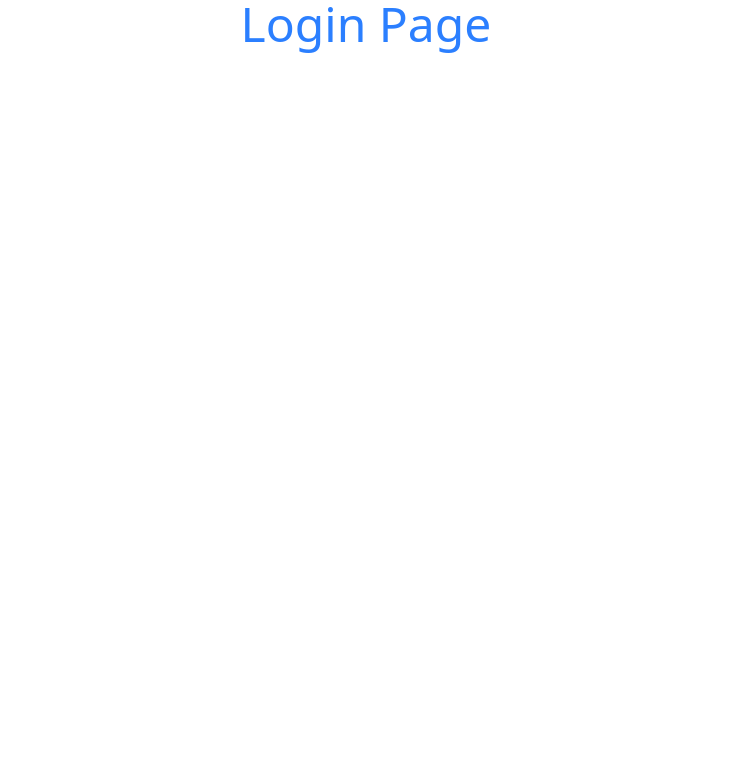
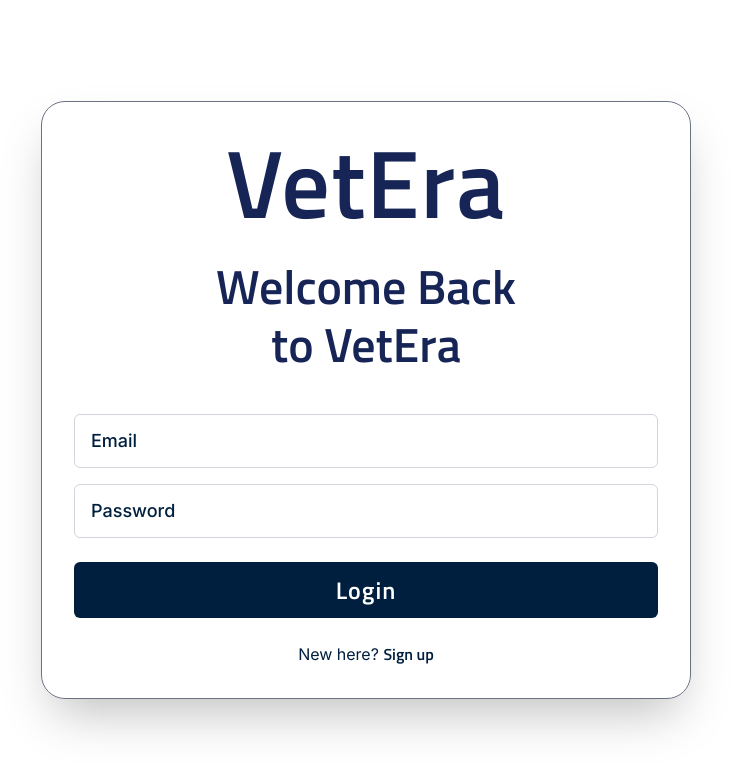
Before and after one commit to tarunmalik330/vet-era-new, a Next.js app: page /login in a window 1280 px wide. Shown: the top 772 px of the page, without its empty margins (274-1005 px from the left). Built offline with nearby package versions, Linux system fonts and the light colour scheme.

Commit message:
implement login page with custom input fields and styling

```diff
--- a/src/app/globals.css
+++ b/src/app/globals.css
@@ -1,3 +1,4 @@
+@import url("https://fonts.googleapis.com/css2?family=Inter:ital,opsz,wght@0,14..32,100..900;1,14..32,100..900&family=Titillium+Web:ital,wght@0,200;0,300;0,400;0,600;0,700;0,900;1,200;1,300;1,400;1,600;1,700&display=swap");
 @import "tailwindcss";
 
 @theme {
@@ -10,9 +11,16 @@
   --color-black-800: #383838;
   --color-black-900: #1e1e1e;
   --color-dark-black: #181725;
+  --color-dark-blue: #001f3f;
   --color-red: #fc3030;
   --color-orange: #ec6d1d;
   --color-off-white: #f3f3f3;
   --leading-100: 100%;
   --text-13: 13px;
 }
+body {
+  font-family: "Inter", sans-serif;
+}
+.font-titillium {
+  font-family: "Titillium Web", sans-serif;
+}
--- a/src/app/login/page.js
+++ b/src/app/login/page.js
@@ -1,9 +1,12 @@
-import React from 'react'
+import LogIn from "@/components/login/LogIn";
+import React from "react";
 
 const page = () => {
   return (
-    <div className='text-5xl text-blue-500 text-center'>Login Page</div>
-  )
-}
+    <div>
+      <LogIn />
+    </div>
+  );
+};
 
-export default page
+export default page;
--- /dev/null
+++ b/src/components/common/CustomInput.jsx
@@ -0,0 +1,17 @@
+import React from "react";
+
+const CustomInput = ({ type = "text", placeholder, value, onChange }) => {
+  return (
+    <div>
+      <input
+        type={type}
+        placeholder={placeholder}
+        value={value}
+        onChange={onChange}
+        className="w-full px-4 py-3 rounded-md border border-gray-300 text-dark-blue placeholder:text-dark-blue font-medium placeholder:fomt-medium text-lg placeholder:text-lg focus:outline-none"
+      />
+    </div>
+  );
+};
+
+export default CustomInput;
--- a/src/components/login/LogIn.jsx
+++ b/src/components/login/LogIn.jsx
@@ -1,9 +1,51 @@
-import React from 'react'
+"use client";
+import React, { useState } from "react";
+import Link from "next/link";
+import CustomInput from "../common/CustomInput";
 
 const LogIn = () => {
+  const [email, setEmail] = useState("");
+  const [password, setPassword] = useState("");
   return (
-    <div>LogIn</div>
-  )
-}
+    <div className="min-h-screen flex justify-center items-center px-5">
+      <div className="py-7 p-4 sm:p-6 lg:p-8 rounded-2xl md:rounded-3xl border border-solid border-gray-500 shadow-2xl w-full max-w-[650px] hover:border-transparent transition-all ease-linear duration-300">
+        <h1 className="font-titillium text-blue-950 text-5xl lg:text-6xl xl:text-8xl font-semibold tracking-[1px] text-center mb-5 md:mb-7">
+          VetEra
+        </h1>
+        <p className="text-xl sm:text-2xl md:text-3xl lg:text-5xl text-blue-950 font-titillium font-semibold leading-[120%] text-center">
+          Welcome Back <br /> to VetEra
+        </p>
+        <div className="space-y-4 mt-10">
+          <CustomInput
+            type="email"
+            placeholder="Email"
+            value={email}
+            onChange={(e) => setEmail(e.target.value)}
+          />
+          <CustomInput
+            type="password"
+            placeholder="Password"
+            value={password}
+            onChange={(e) => setPassword(e.target.value)}
+          />
+        </div>
 
-export default LogIn
+        <button className="mt-6 w-full py-3 bg-dark-blue cursor-pointer text-white font-semibold rounded-md hover:bg-dark-blue/90 font-titillium text-lg sm:text-xl md:text-2xl tracking-[1px] transition">
+          Login
+        </button>
+
+        <p className="mt-6 text-dark-blue font-normal text-center">
+          New here?{" "}
+          <Link
+            href="/signup"
+            className="text-dark-blue font-titillium font-semibold"
+          >
+            Sign up
+          </Link>
+        </p>
+      </div>
+    </div>
+  );
+};
+
+export default LogIn;
```
